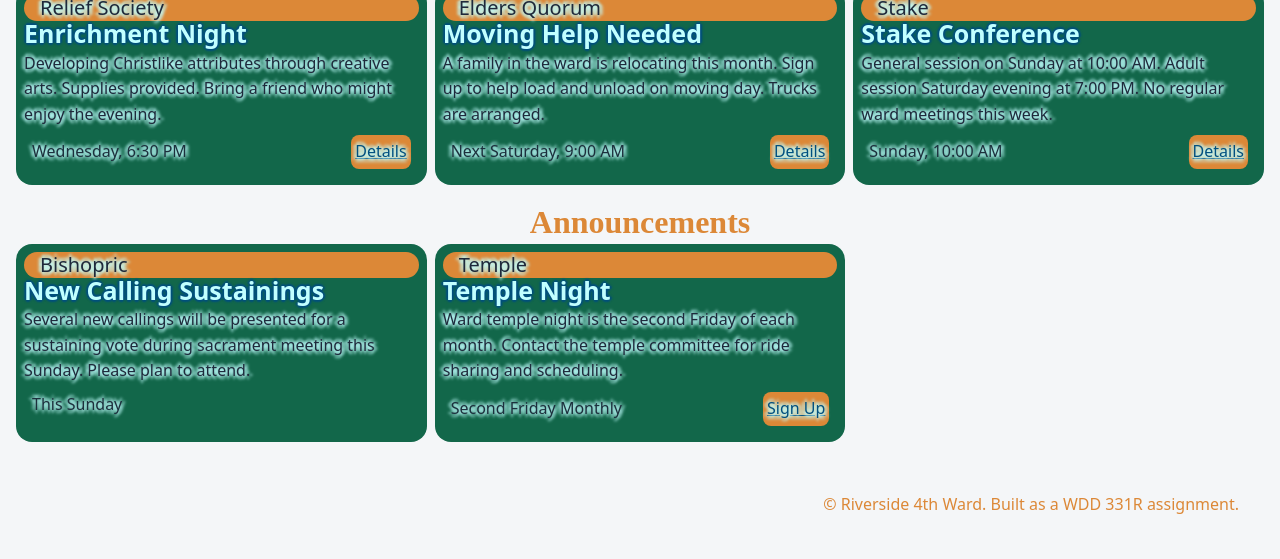
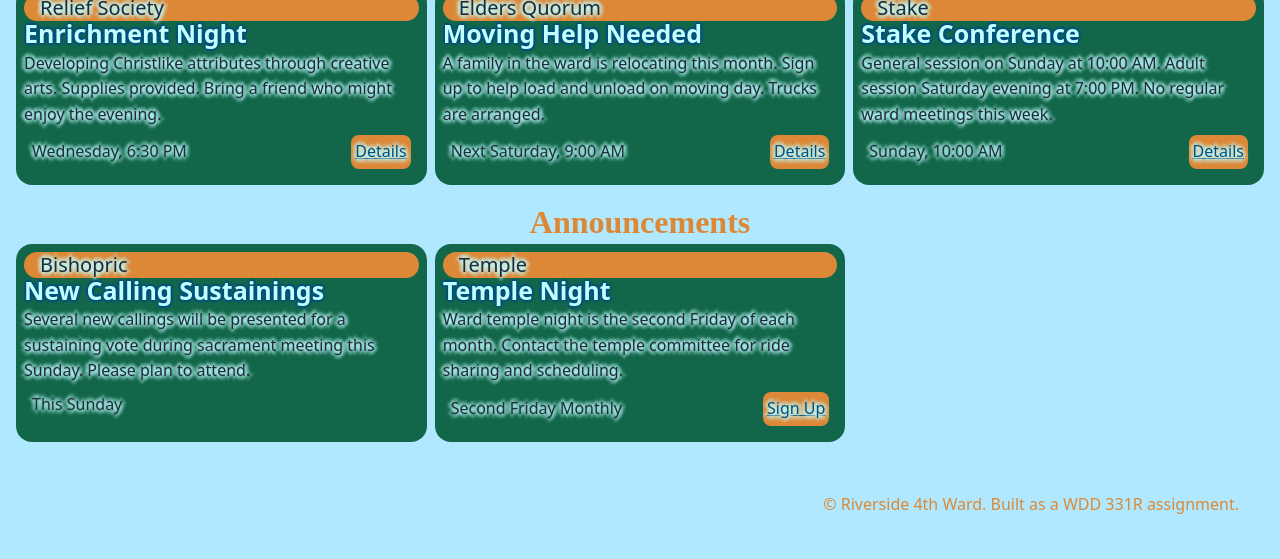
Before and after one commit to hwalkermerrill/wdd331R_aCSS, a plain HTML site: page unit-1/custom-properties/index.html in a window 1280 px wide. Shown: the part 511-1070 px from the top of the page. Drawn offline with Linux system fonts and the light colour scheme.

Commit message:
update color base for readability

```diff
--- a/unit-1/custom-properties/styles.css
+++ b/unit-1/custom-properties/styles.css
@@ -6,7 +6,7 @@
 	======================================== */
 :root {
 	/* Colors: at least primary, background, text, accent */
-	--color-bg: #f4f6f8;
+	--color-bg: #b0e9ff;
 	--color-text: #1e293b;
 	--color-primary: #12674a;
 	--color-secondary: #dc8837;
```
